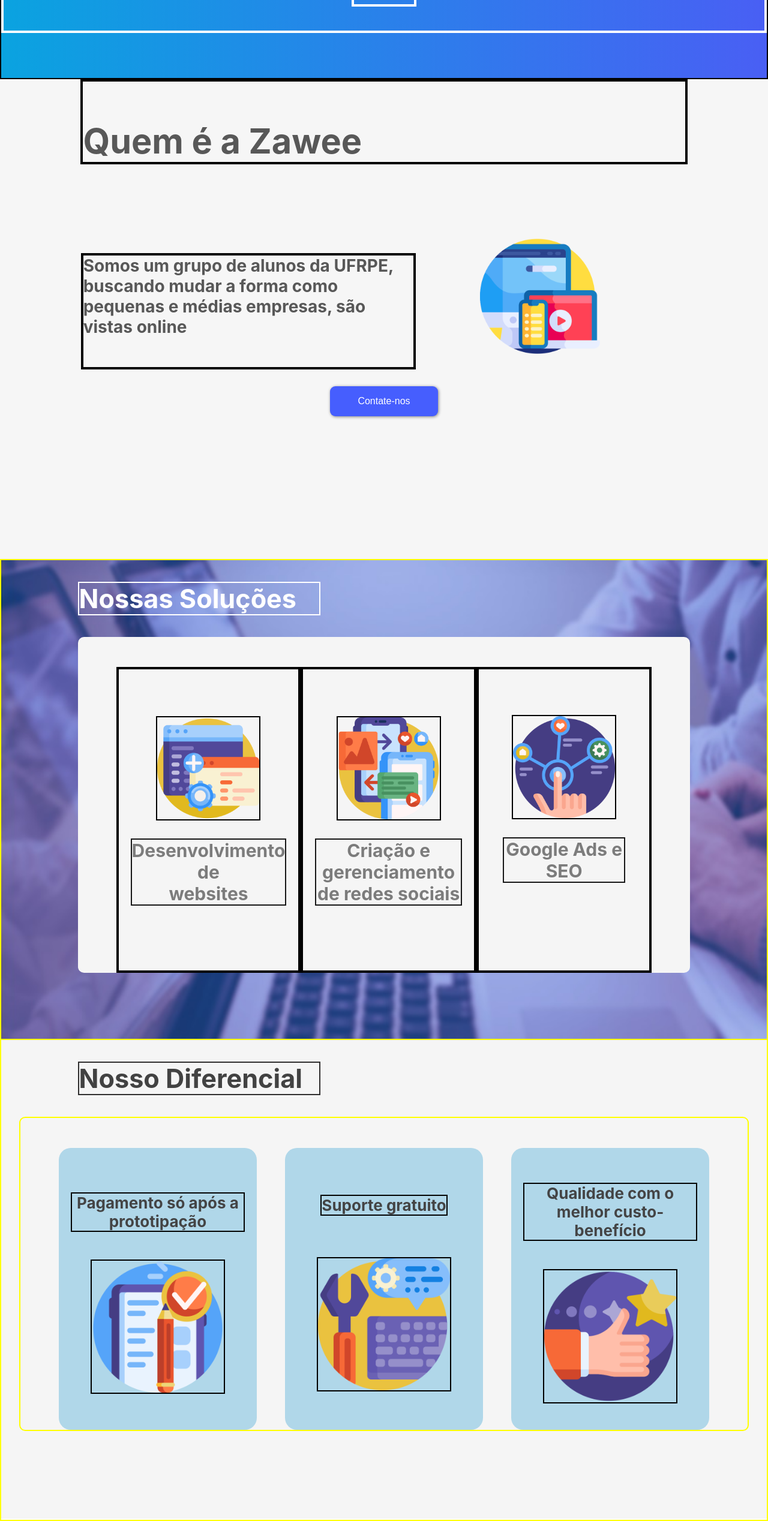
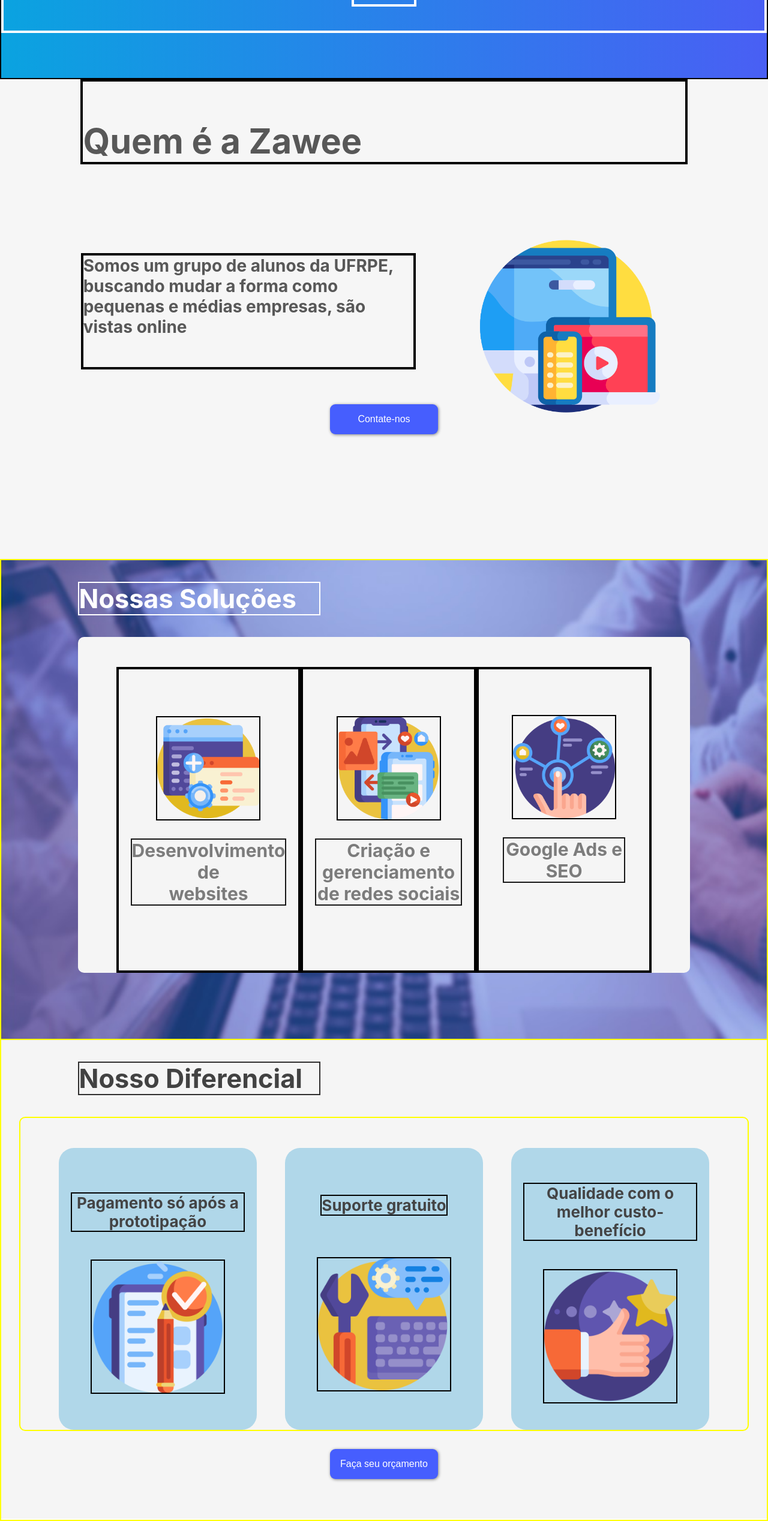
Before and after one commit to brendammelo/site-zawee-reactjs, a React (Create React App) app: page / in a window 1280 px wide. Shown: the part 672-3208 px from the top of the page at 60% size. Built offline with nearby package versions, Linux system fonts and the light colour scheme.

Commit message:
finalizando estilizacao do diferencial

```diff
--- a/src/components/diferencial/DiferencialZawee.js
+++ b/src/components/diferencial/DiferencialZawee.js
@@ -34,6 +34,10 @@
                             <img className="img_diferencial3" src={img3}/>
 
                         </div>
+
+                    </div>
+                    <div className="button">
+                        <button>Faça seu orçamento</button>
                     </div>
                 </div>
 
--- a/src/components/diferencial/diferencial.css
+++ b/src/components/diferencial/diferencial.css
@@ -92,7 +92,7 @@
     padding: 20px;
     width: 290px;
     background-color: #B0D7E9;
-    border-radius: 20px;
+    border-radius: 25px;
 }
 
 
@@ -110,3 +110,7 @@
     width: 220px;
     height: 220px;
 }
+
+.button{
+    margin: 30px auto;
+}
--- a/src/components/quemSomos/quemSomos.css
+++ b/src/components/quemSomos/quemSomos.css
@@ -34,6 +34,8 @@
 
 .icone_quemSomos {
     padding-right: 20%;
+    width:300px;
+    height:300px;
 
 }
 
```
